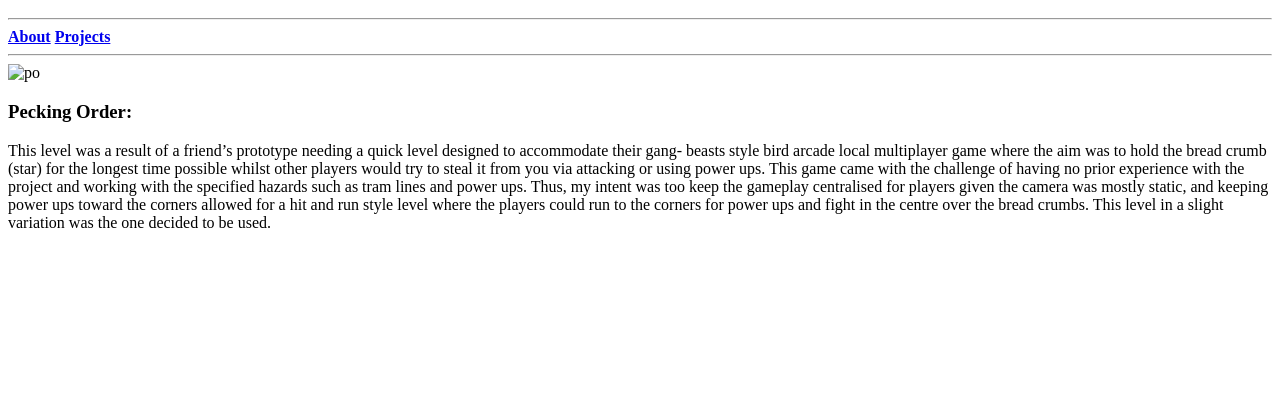
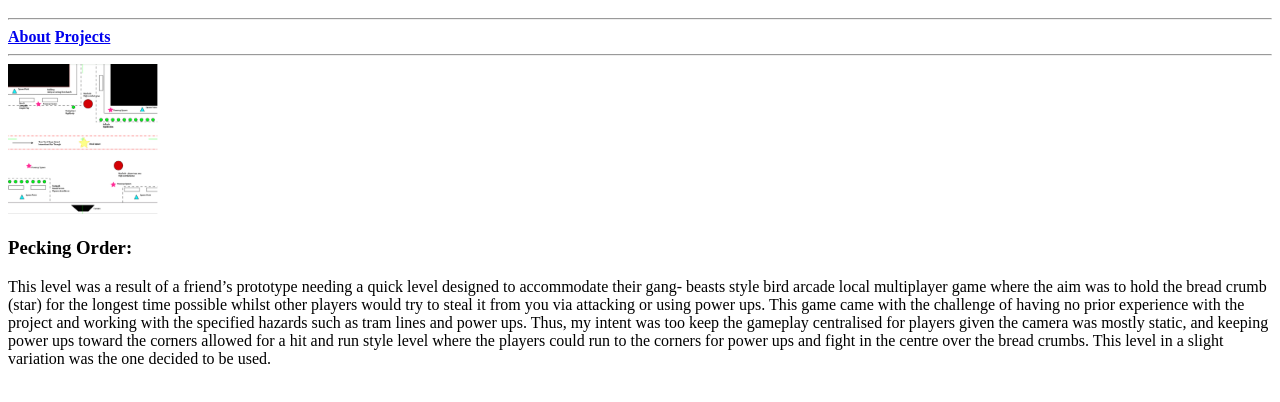
Before and after one commit to ad3nardi/ad3nardi-github.io, a plain HTML site: page dir2/dir2-3_levelDesign/peckingOrder.html in a window 1280 px wide. Shown: the part 120-522 px from the top of the page. Drawn offline with Linux system fonts and the light colour scheme.

Commit message:
op=pojadisw

```diff
--- a/dir2/dir2-3_levelDesign/peckingOrder.html
+++ b/dir2/dir2-3_levelDesign/peckingOrder.html
@@ -24,7 +24,7 @@
             <hr />
             <article>
                 <aside>
-                    <img width="150" src="dir2\dir2-3_levelDesign\po_sc_con1.png" alt="po" /></a>
+                    <img width="150" src="po_sc_con1.png" alt="po" /></a>
                 </aside>
 
                 <section>
```
Also changed, not shown: dir2/projects.html (+1 -1 lines).
